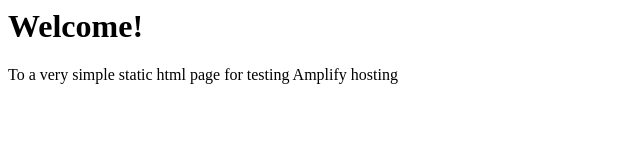
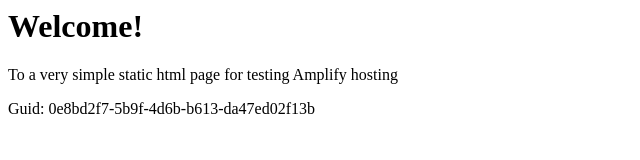
Before and after one commit to aws-aemilia-nrt/Github-PR-Commit-Integration-Test-DoNotTouch-v1-prod-ap-northeast-1, a website: page src/index.html in a window 1280 px wide. Shown: the whole page, without its empty margins (0-640 px from the left). Drawn offline with Linux system fonts and the light colour scheme.

Commit message:
commit from integ tests

```diff
--- a/src/index.html
+++ b/src/index.html
@@ -1,3 +1,5 @@
+
+
 <html lang="en">
 
 <head>
@@ -10,6 +12,6 @@
 <body>
     <h1>Welcome!</h1>
     <p>To a very simple static html page for testing Amplify hosting</p>
-</body>
+    <p>Guid: 0e8bd2f7-5b9f-4d6b-b613-da47ed02f13b</p></body>
 
 </html>
```
